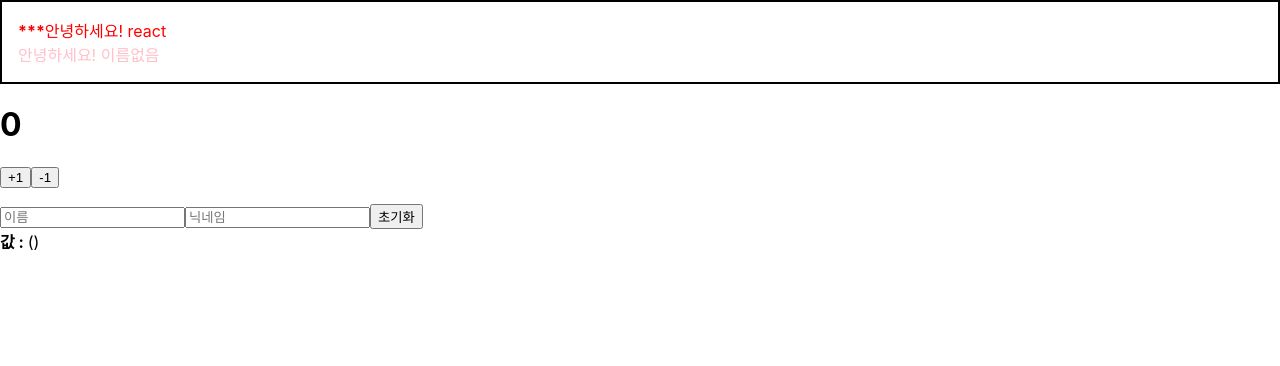
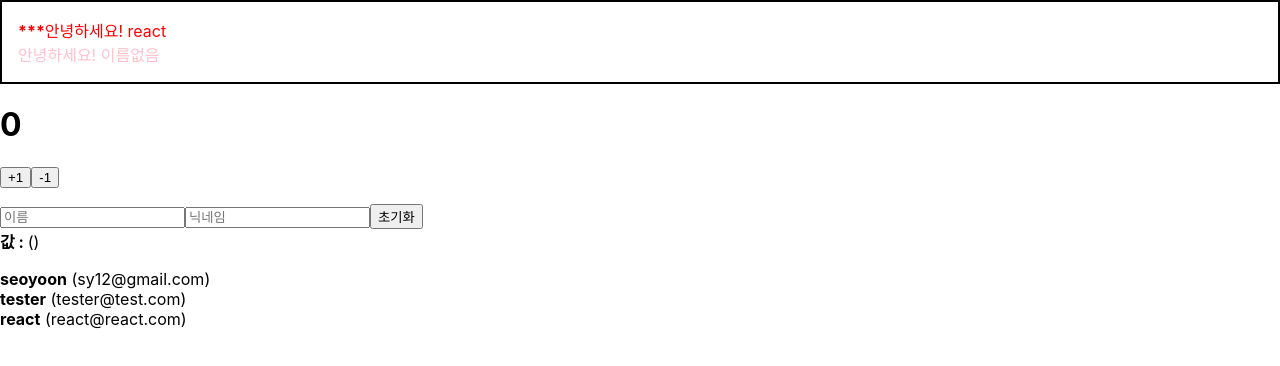
Before and after one commit to sypark132/react, a React (Create React App) app in the folder begin-react/: page / in a window 1280 px wide. Shown: the top 366 px of the page. Built offline with nearby package versions, Linux system fonts and the light colour scheme.

Commit message:
배열  렌더링하기

```diff
--- a/begin-react/src/App.js
+++ b/begin-react/src/App.js
@@ -4,6 +4,7 @@
 import Wrapper from './Wrapper';
 import Counter from './Counter';
 import InputSample from './InputSample';
+import UserList from './UserList';
 
 function App() {
   return (
@@ -15,6 +16,8 @@
       <Counter />
       <p></p>
       <InputSample />
+      <p></p>
+      <UserList />
     </div>
   );
 }
--- /dev/null
+++ b/begin-react/src/UserList.js
@@ -0,0 +1,45 @@
+import React from 'react';
+
+function User({user}) {
+    return (
+        <div>
+            <b>{user.username}</b> <span>({user.email})</span>
+        </div>
+    )
+}
+{/* 배열을 렌더링할 때는 key값을 주어야 제대로 렌더링이 된다.
+고유 키값이 없을 경우 인덱스로 줘도 괜찮지만 효율적이지는 않음.
+데이터가 적고 변경될 확률이 적은 경우 인덱스 써도 오케이,
+데이터가 많고 자주 바뀌는 경우에는 고유 키값을 만들어서 렌더링 한다. */}
+
+function UserList() {
+    const users = [
+        {
+            id: 1,
+            username: 'seoyoon',
+            email: 'sy12@gmail.com'
+        },
+        {
+            id: 2,
+            username: 'tester',
+            email: 'tester@test.com'
+        },
+        {
+            id: 3,
+            username: 'react',
+            email: 'react@react.com'
+        }
+    ];
+
+    return (
+        <div>
+            {
+                users.map(
+                    user => (<User user={user} key={user.id}/>)
+                )
+            }
+        </div>
+    )
+}
+
+export default UserList;
```
